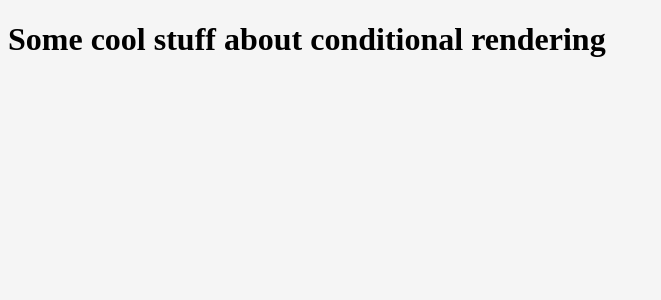
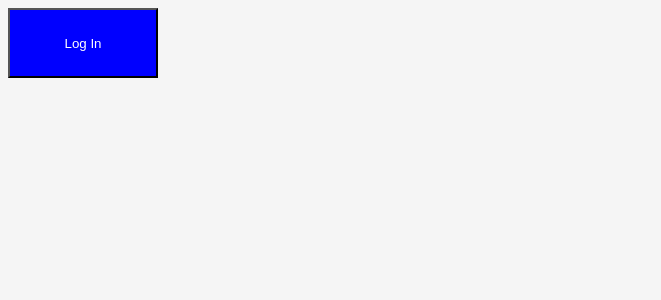
Before and after one commit to AliAbdulle/ScrimbaProject, a React (Create React App) app: page / in a window 1280 px wide. Shown: the top 300 px of the page, without its empty margins (0-661 px from the left). Built offline with nearby package versions, Linux system fonts and the light colour scheme.

Commit message:
Hard code text changed and css

```diff
--- a/src/components/Login.js
+++ b/src/components/Login.js
@@ -1,3 +1,20 @@
 import React, { Component } from 'react';
 
+class Login extends Component {
+    constructor(){
+        super()
+        this.state = {
+            isLoggedIn : true
+        }
+    }
+
+    render(){
+        return (
+            <div>
+                <button className="log">Log In</button>
+            </div>
+        )
+    }
+}
+
 export default Login;
--- a/src/index.css
+++ b/src/index.css
@@ -80,3 +80,8 @@ input[type=checkbox]:focus {
 .contact-card > p {
   font-size: 12px;
 }
+.log {
+  background-color: Blue;
+  color: white;
+  height: 70px; width: 150px ;
+}
--- a/src/index.js
+++ b/src/index.js
@@ -4,9 +4,10 @@ import './index.css';
 import Tapps from './components/Tapps';
 // import Apps from './components/Apps';
 import * as serviceWorker from './serviceWorker';
+import Login from './components/Login';
 
 ReactDOM.render(
-<Tapps />, document.getElementById('root'));
+<Login />, document.getElementById('root'));
 
 // If you want your app to work offline and load faster, you can change
 // unregister() to register() below. Note this comes with some pitfalls.
```
